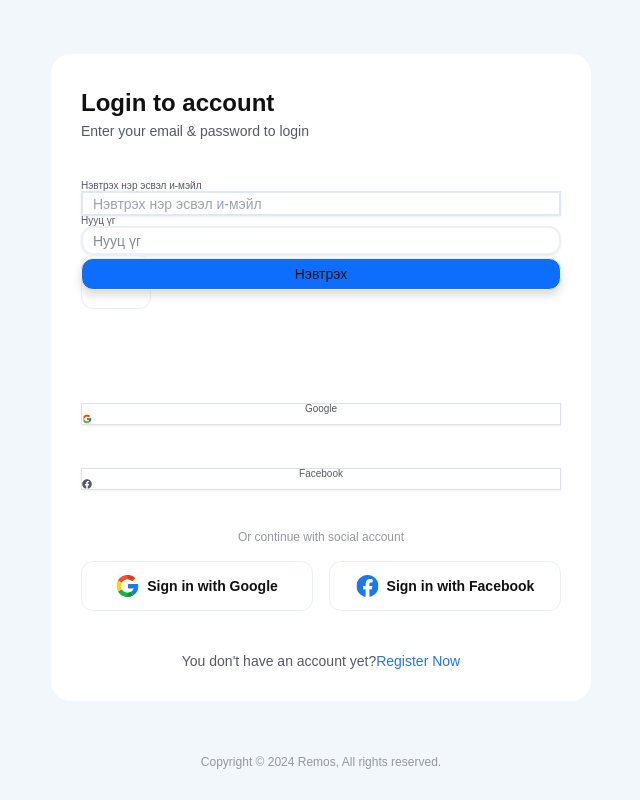
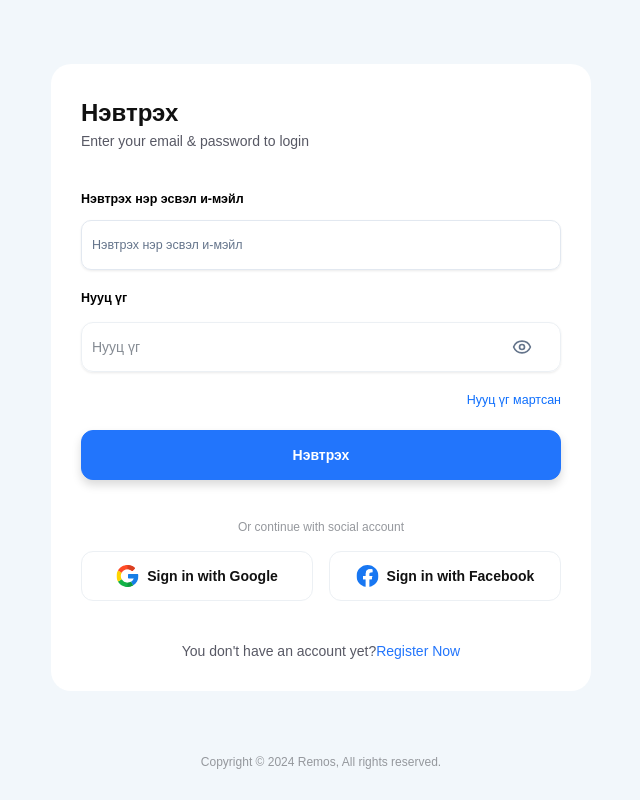
Before and after one commit to sanchirEs/ayo-dashboard, a Next.js app: page /login in a window 1280 px wide. Shown: the whole page, without its empty margins (319-959 px from the left). Built offline with nearby package versions, Linux system fonts and the light colour scheme; a web font is replaced by a local one.

Commit message:
tailwind fixed. login form style changed

```diff
--- a/app/login/page.js
+++ b/app/login/page.js
@@ -59,7 +59,7 @@ export default function Login() {
               <Link href="/" id="site-logo-inner"></Link>
               <div className="login-box">
                 <div>
-                  <h3>Login to account</h3>
+                  <h3>Нэвтрэх</h3>
                   <div className="body-text">
                     Enter your email &amp; password to login
                   </div>
@@ -68,7 +68,7 @@ export default function Login() {
                   <Form {...form}>
                     <form
                       onSubmit={form.handleSubmit(onSubmit)}
-                      className="space-y-3"
+                      className="space-y-8"
                     >
                       {error && (
                         <p className="text-center text-destructive">{error}</p>
@@ -78,10 +78,12 @@ export default function Login() {
                         name="identifier"
                         render={({ field }) => (
                           <FormItem>
-                            <FormLabel>Нэвтрэх нэр эсвэл и-мэйл</FormLabel>
+                            <FormLabel className="text-xl mb-6 font-extrabold text-black dark:text-white">
+                              Нэвтрэх нэр эсвэл и-мэйл
+                            </FormLabel>
                             <FormControl>
                               <Input
-                                className="h-14 border-2 border-gray-300 focus:border-black transition duration-250"
+                                className="h-20 rounded-2xl border-1 text-xl mt-6 focus:border-black transition duration-250"
                                 placeholder="Нэвтрэх нэр эсвэл и-мэйл"
                                 {...field}
                               />
@@ -95,10 +97,12 @@ export default function Login() {
                         name="password"
                         render={({ field }) => (
                           <FormItem>
-                            <FormLabel>Нууц үг</FormLabel>
+                            <FormLabel className="text-xl font-extrabold text-black dark:text-white">
+                              Нууц үг
+                            </FormLabel>
                             <FormControl>
                               <PasswordInput
-                                className="h-14 border-2 border-gray-300 focus:border-black transition duration-250"
+                                className="h-20 border-1 text-xl mt-6 focus:border-black transition duration-250"
                                 placeholder="Нууц үг"
                                 {...field}
                               />
@@ -107,18 +111,23 @@ export default function Login() {
                           </FormItem>
                         )}
                       />
+                      <div className="flex justify-end">
+                        <Link href="#" className="link link-primary text-xl">
+                          Нууц үг мартсан
+                        </Link>
+                      </div>
                       <LoadingButton
                         loading={isPending}
                         type="submit"
                         // size="lg"
 
-                        className="w-full h-14 mt-3"
+                        className="tf-button w-full bg-red-500"
                       >
                         Нэвтрэх
                       </LoadingButton>
                     </form>
                   </Form>
-                  <Separator className="my-4" />
+                  {/* <Separator className="my-4" />
                   <Button
                     size="lg"
                     variant="outline"
@@ -135,14 +144,18 @@ export default function Login() {
                     onClick={() => alert("Not implemented")}
                   >
                     Facebook <FaFacebook className="size-4" />
-                  </Button>
+                  </Button> */}
                 </>
+
                 <div>
                   <div className="text-tiny mb-16 text-center">
                     Or continue with social account
                   </div>
                   <div className="flex gap16 mobile-wrap">
-                    <Link href="/" className="tf-button style-2 w-full">
+                    <button
+                      onClick={handleGoogleLogin}
+                      className="tf-button style-2 w-full"
+                    >
                       <svg
                         xmlns="http://www.w3.org/2000/svg"
                         width={23}
@@ -188,7 +201,7 @@ export default function Login() {
                         </defs>
                       </svg>
                       <span className="tf-color-3">Sign in with Google</span>
-                    </Link>
+                    </button>
                     <Link href="/" className="tf-button style-2 w-full">
                       <svg
                         xmlns="http://www.w3.org/2000/svg"
--- a/components/customui/PasswordInput.jsx
+++ b/components/customui/PasswordInput.jsx
@@ -17,12 +17,12 @@ const PasswordInput = React.forwardRef(({ className, type, ...props }, ref) => {
         type="button"
         onClick={() => setShowPassword(!showPassword)}
         title={showPassword ? "Hide password" : "Show password"}
-        className="absolute right-3 top-1/2 -translate-y-1/2 transform text-muted-foreground"
+        className="absolute right-3 top-1/2 -translate-y-1/2 border-none transform text-muted-foreground"
       >
         {showPassword ? (
-          <EyeOff className="size-5" />
+          <EyeOff className="size-8" />
         ) : (
-          <Eye className="size-5" />
+          <Eye className="size-8" />
         )}
       </button>
     </div>
--- a/tailwind.config.js
+++ b/tailwind.config.js
@@ -1,57 +1,64 @@
 /** @type {import('tailwindcss').Config} */
 module.exports = {
   darkMode: ["class"],
-    content: [],
+  content: [
+    "./app/**/*.{js,ts,jsx,tsx,mdx}",
+    "./pages/**/*.{js,ts,jsx,tsx,mdx}",
+    "./components/**/*.{js,ts,jsx,tsx,mdx}",
+
+    // Or if using `src` directory:
+    "./src/**/*.{js,ts,jsx,tsx,mdx}",
+  ],
   theme: {
     extend: {
       borderRadius: {
-  			lg: 'var(--radius)',
-  			md: 'calc(var(--radius) - 2px)',
-  			sm: 'calc(var(--radius) - 4px)'
+        lg: "var(--radius)",
+        md: "calc(var(--radius) - 2px)",
+        sm: "calc(var(--radius) - 4px)",
       },
       colors: {
-  			background: 'hsl(var(--background))',
-  			foreground: 'hsl(var(--foreground))',
+        background: "hsl(var(--background))",
+        foreground: "hsl(var(--foreground))",
         card: {
-  				DEFAULT: 'hsl(var(--card))',
-  				foreground: 'hsl(var(--card-foreground))'
+          DEFAULT: "hsl(var(--card))",
+          foreground: "hsl(var(--card-foreground))",
         },
         popover: {
-  				DEFAULT: 'hsl(var(--popover))',
-  				foreground: 'hsl(var(--popover-foreground))'
+          DEFAULT: "hsl(var(--popover))",
+          foreground: "hsl(var(--popover-foreground))",
         },
         primary: {
-  				DEFAULT: 'hsl(var(--primary))',
-  				foreground: 'hsl(var(--primary-foreground))'
+          DEFAULT: "hsl(var(--primary))",
+          foreground: "hsl(var(--primary-foreground))",
         },
         secondary: {
-  				DEFAULT: 'hsl(var(--secondary))',
-  				foreground: 'hsl(var(--secondary-foreground))'
+          DEFAULT: "hsl(var(--secondary))",
+          foreground: "hsl(var(--secondary-foreground))",
         },
         muted: {
-  				DEFAULT: 'hsl(var(--muted))',
-  				foreground: 'hsl(var(--muted-foreground))'
+          DEFAULT: "hsl(var(--muted))",
+          foreground: "hsl(var(--muted-foreground))",
         },
         accent: {
-  				DEFAULT: 'hsl(var(--accent))',
-  				foreground: 'hsl(var(--accent-foreground))'
+          DEFAULT: "hsl(var(--accent))",
+          foreground: "hsl(var(--accent-foreground))",
         },
         destructive: {
-  				DEFAULT: 'hsl(var(--destructive))',
-  				foreground: 'hsl(var(--destructive-foreground))'
+          DEFAULT: "hsl(var(--destructive))",
+          foreground: "hsl(var(--destructive-foreground))",
         },
-  			border: 'hsl(var(--border))',
-  			input: 'hsl(var(--input))',
-  			ring: 'hsl(var(--ring))',
+        border: "hsl(var(--border))",
+        input: "hsl(var(--input))",
+        ring: "hsl(var(--ring))",
         chart: {
-  				'1': 'hsl(var(--chart-1))',
-  				'2': 'hsl(var(--chart-2))',
-  				'3': 'hsl(var(--chart-3))',
-  				'4': 'hsl(var(--chart-4))',
-  				'5': 'hsl(var(--chart-5))'
-  			}
-  		}
-  	}
+          1: "hsl(var(--chart-1))",
+          2: "hsl(var(--chart-2))",
+          3: "hsl(var(--chart-3))",
+          4: "hsl(var(--chart-4))",
+          5: "hsl(var(--chart-5))",
+        },
+      },
+    },
   },
   plugins: [require("tailwindcss-animate")],
-}
+};
```
Lines whose indentation alone changed are shown as unchanged.
